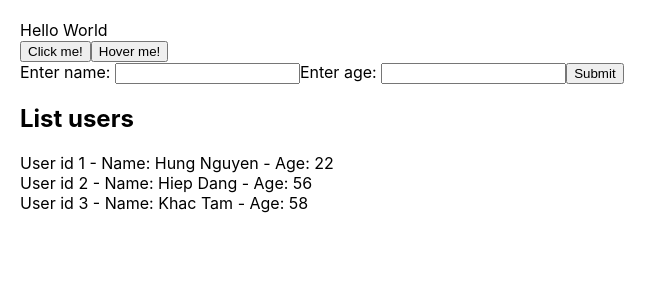
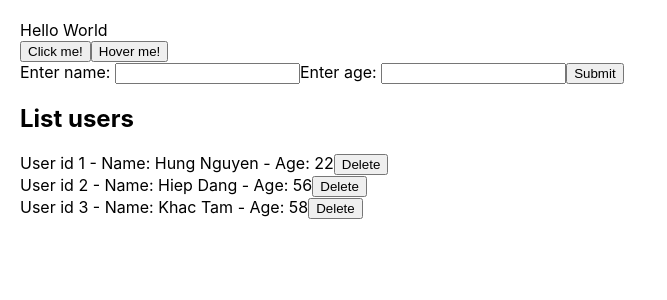
Before and after one commit to hungnguyen2912003/React, a React (Create React App) app in the folder base-react-redux/: page / in a window 1280 px wide. Shown: the top 300 px of the page, without its empty margins (0-667 px from the left). Built offline with nearby package versions, Linux system fonts and the light colour scheme.

Commit message:
delete user function

```diff
--- a/base-react-redux/src/components/DisplayInfoComponent.js
+++ b/base-react-redux/src/components/DisplayInfoComponent.js
@@ -13,6 +13,7 @@ class DisplayInfo extends Component {
                         return (
                             <div key={user.id}>
                                 User id {user.id} - Name: {user.name} - Age: {user.age}
+                                <button onClick={() => this.props.handleDelUser(user.id)}>Delete</button>
                             </div>
                         )
                     })
--- a/base-react-redux/src/components/MyComponent.js
+++ b/base-react-redux/src/components/MyComponent.js
@@ -18,11 +18,23 @@ class MyComponent extends Component {
         });
     };
 
+    handleDeleteUser = (id) => {
+        const delList = this.state.listUser.filter(user => user.id !== id);
+        this.setState({
+            listUser: delList
+        });
+    };
+
     render(){
         return (
             <>
-                <UserInfo handleAddUser = {this.handleAddUser}/>
-                <DisplayInfo listUser = {this.state.listUser} />
+                <UserInfo
+                    handleAddUser = {this.handleAddUser}
+                />
+                <DisplayInfo
+                    listUser = {this.state.listUser}
+                    handleDelUser = {this.handleDeleteUser}
+                />
             </>
         );
     }
```
